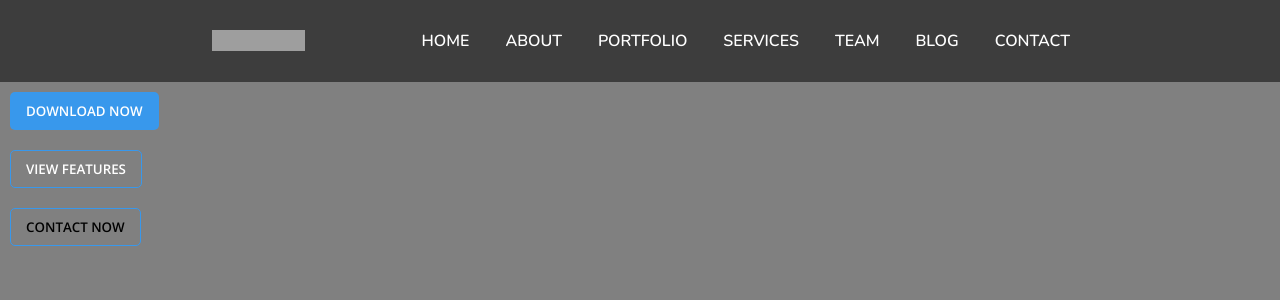
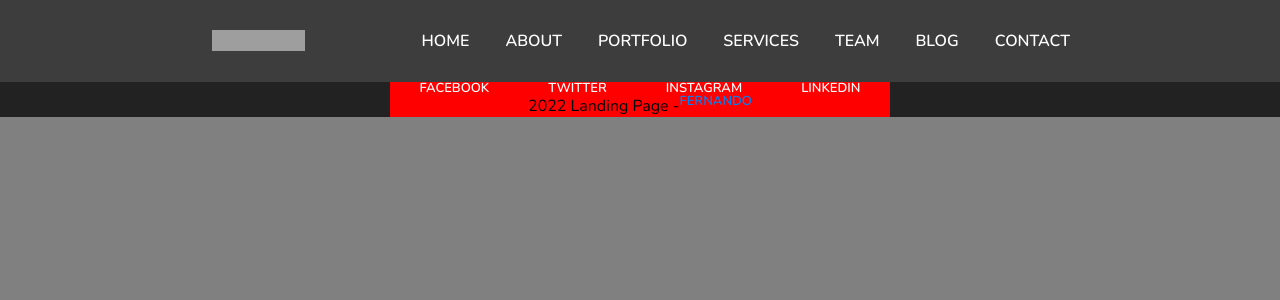
Before and after one commit to VLtim43/2022-Krunch-Web-Page, a React (Vite) app: page / in a window 1280 px wide. Shown: the top 300 px of the page. Built offline with nearby package versions, Linux system fonts and the light colour scheme; grey boxes are pictures that could not be loaded.

Commit message:
Initial footer

```diff
--- a/src/App.tsx
+++ b/src/App.tsx
@@ -5,6 +5,7 @@ import GlobalStyle from "./styles/global"
 
 import Header from "./components/components/Header/Header"
 import Button from './components/micro/Button/Button';
+import Footer from './components/components/Footer/Footer';
 
 function App() {
 
@@ -13,9 +14,8 @@ function App() {
     <div className="App">
        <GlobalStyle/>
        <Header/>
-       <Button text='Download Now' className='default'/>
-       <Button text='View Features' className='transparent'/>
-       <Button text='Contact Now' className='transparent-b'/>
+       <Footer/>
+
     </div>
   )
 }
--- /dev/null
+++ b/src/components/components/Footer/Footer.Styled.ts
@@ -0,0 +1,38 @@
+import styled from "styled-components";
+
+export const FooterWrapper = styled.footer`
+  background-color: #222222;
+  width: 100%;
+
+  display: flex;
+  justify-content: center;
+  flex-direction: column;
+  align-items: center;
+
+  a {
+    font-size: 13px;
+    line-height: 1;
+    text-transform: uppercase;
+  }
+
+  .links {
+    display: flex;
+    justify-content: space-around;
+    background-color: red;
+    width: 500px;
+  }
+
+  .about {
+    background-color: pink;
+    display: flex;
+    justify-content: space-around;
+    background-color: red;
+    width: 500px;
+  }
+
+  .about-text {
+    width: 100%;
+    display: flex;
+    justify-content: center;
+  }
+`;
--- /dev/null
+++ b/src/components/components/Footer/Footer.tsx
@@ -0,0 +1,25 @@
+
+import {FooterWrapper} from "./Footer.Styled"
+import  Link  from "../../micro/link/Link"
+
+type Props = {
+
+};
+
+const Footer = () => (
+  <FooterWrapper>
+    <div className="links">
+        <Link className="default" text="facebook"/>
+        <Link className="default" text="twitter"/>
+        <Link className="default" text="instagram"/>
+        <Link className="default" text="linkedin"/>
+    </div>
+
+    <div className="about">
+        <p className="about-text"> 2022 Landing Page - <Link className="black" text="fernando"/></p>
+    </div>
+
+  </FooterWrapper>
+);
+
+export default Footer;
--- a/src/components/components/Header/Header.Styled.ts
+++ b/src/components/components/Header/Header.Styled.ts
@@ -23,7 +23,7 @@ export const HeaderWrapper = styled.header`
   }
 
   a{
-    margin: 30px 20px;
+    padding: 30px 18px;
   }
 
   img{
--- a/src/components/micro/link/Link.styled.ts
+++ b/src/components/micro/link/Link.styled.ts
@@ -15,7 +15,7 @@ export const LinkWrapper = styled.div`
     cursor: pointer;
 
 
-    padding: 30px 18px;
+
 
   }
 
--- a/src/styles/global.ts
+++ b/src/styles/global.ts
@@ -10,7 +10,10 @@ export default createGlobalStyle`
 
 body {
     background-color: grey;
-    height: 1000px;
+
+    min-height: 100vh;
+    display: flex;
+    flex-direction: column;
 }
 
 
```
